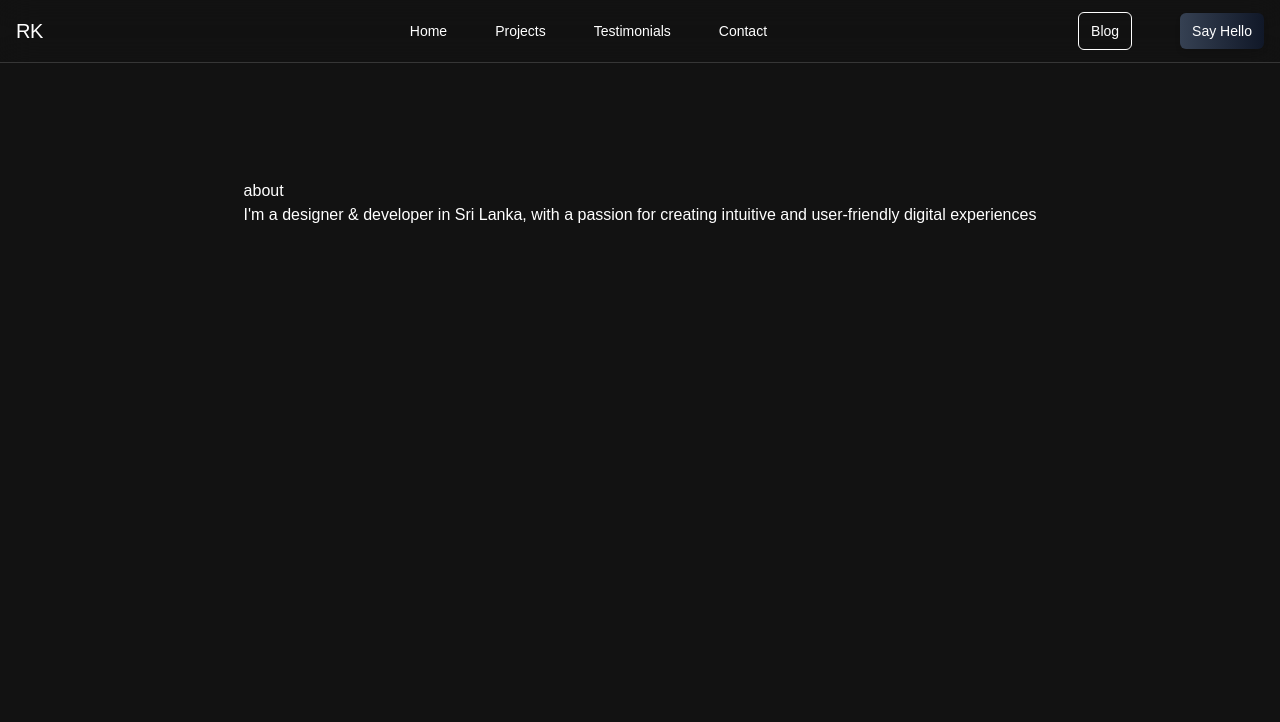
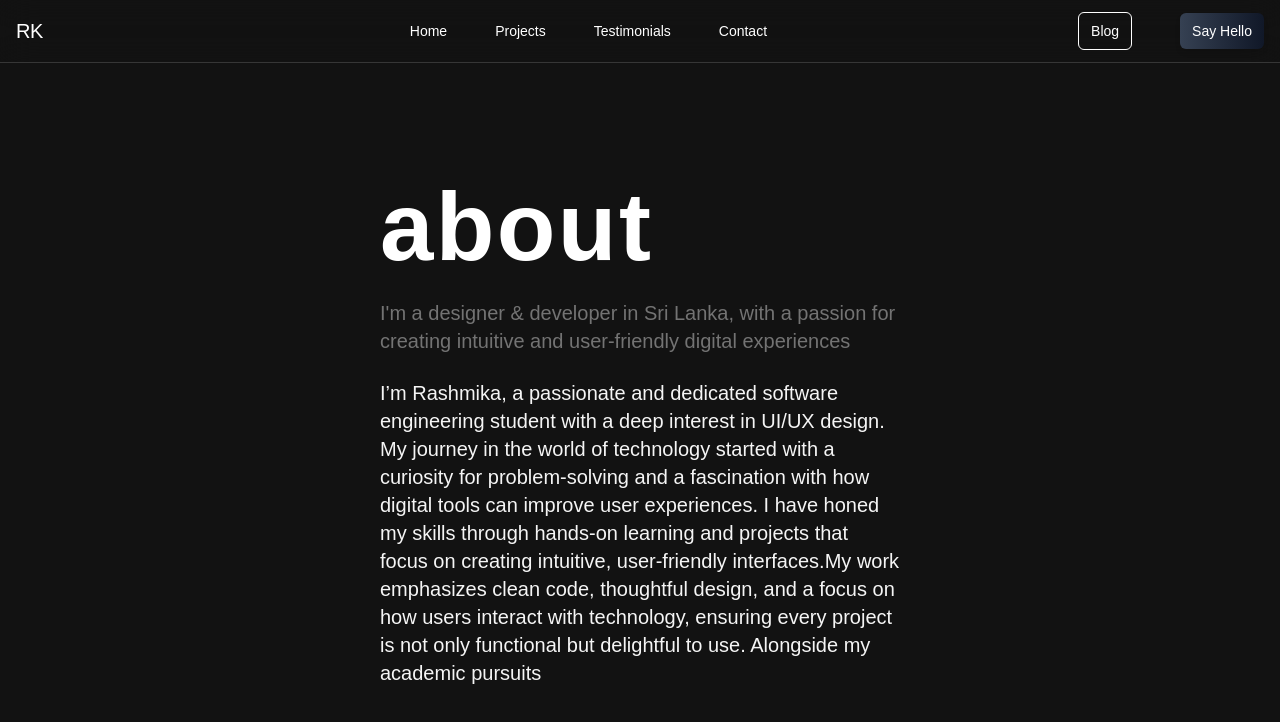
Before and after one commit to rashmikaz/new-portfolio, a React (Vite) app: page /about in a window 1280 px wide. Shown: the top 722 px of the page. Built offline with nearby package versions, Linux system fonts and the light colour scheme.

Commit message:
about section P

```diff
--- a/src/components/Aboutsection.jsx
+++ b/src/components/Aboutsection.jsx
@@ -3,9 +3,18 @@ import React from 'react';
 const Aboutsection = () => {
   return (
     <div className="flex flex-col items-center mt-6 lg:mt-24">
-     <div>
-      <h1>about</h1>
-      <p>I'm a  designer & developer  in Sri Lanka, with a passion for creating intuitive and user-friendly digital experiences</p>
+     <div className="w-130">
+      <h1  className="font-bold text-4xl sm:text-6xl lg:text-8xl tracking-wide">about</h1>
+
+      <p className="text-xl  text-neutral-500 pt-6 pb-6">I'm a  designer & developer  in Sri Lanka, with a passion for creating intuitive and user-friendly digital experiences</p>
+
+      <p className="text-xl  text-neutral-100">I’m Rashmika, a passionate and dedicated software engineering student with a deep interest in UI/UX design. My journey in the world of technology started with a curiosity for problem-solving and a fascination with how digital tools can improve user experiences.
+
+      I have honed my skills through hands-on learning and projects that focus on creating intuitive, user-friendly interfaces.My work emphasizes clean code, thoughtful design, and a focus on how users interact with technology, ensuring every project is not only functional but delightful to use.
+
+      Alongside my academic pursuits
+</p>
+
      </div>
     </div>
   );
```
